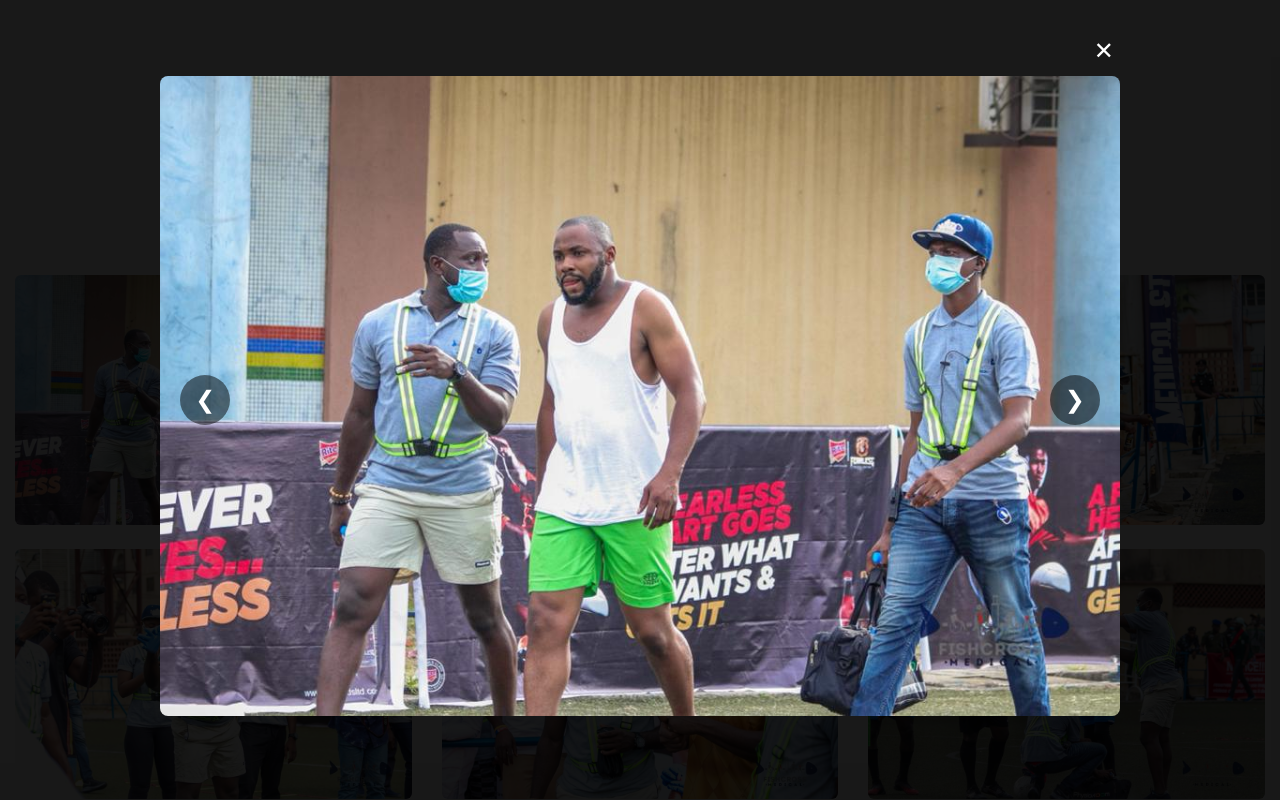
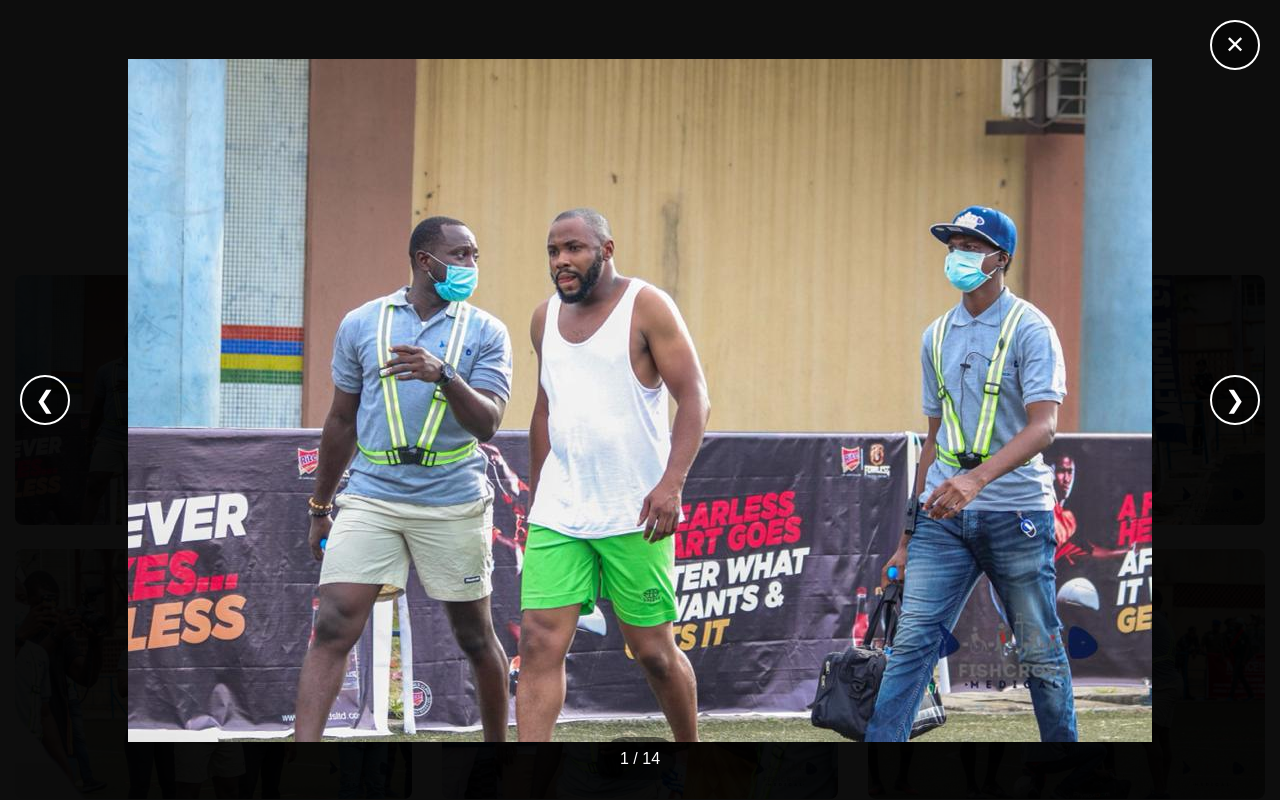
Before and after one commit to Ayomide2604/therapia-physio, a React (Vite) app: page /about in a window 1280 px wide. Both pictures are taken after a click on the element 213 px from the left and 2649 px from the top of the page. Shown: the part 2249-3049 px from the top of the page. Built offline with nearby package versions, Linux system fonts and the light colour scheme.

Commit message:
fixed gallery

```diff
--- a/src/sections/Gallery.jsx
+++ b/src/sections/Gallery.jsx
@@ -1,4 +1,4 @@
-import React, { useState } from "react";
+import React, { useState, useEffect } from "react";
 
 // Sample images - replace these with your actual therapy/rehab images
 const galleryImages = [
@@ -35,7 +35,6 @@ const galleryImages = [
 	{
 		src: "/gallery/11.jpg",
 	},
-
 	{
 		src: "/gallery/13.jpg",
 	},
@@ -47,48 +46,228 @@ const galleryImages = [
 	},
 ];
 
+const ITEMS_PER_PAGE = 6;
+
+const FullscreenViewer = ({
+	images,
+	currentIndex,
+	onClose,
+	onNext,
+	onPrev,
+}) => {
+	useEffect(() => {
+		// Prevent scrolling when viewer is open
+		document.body.style.overflow = "hidden";
+		return () => {
+			document.body.style.overflow = "unset";
+		};
+	}, []);
+
+	return (
+		<div
+			style={{
+				position: "fixed",
+				top: 0,
+				left: 0,
+				right: 0,
+				bottom: 0,
+				backgroundColor: "rgba(0, 0, 0, 0.95)",
+				display: "flex",
+				flexDirection: "column",
+				alignItems: "center",
+				justifyContent: "center",
+				zIndex: 1000,
+			}}
+			onClick={onClose}
+		>
+			<div
+				style={{
+					position: "relative",
+					width: "100%",
+					height: "100%",
+					display: "flex",
+					alignItems: "center",
+					justifyContent: "center",
+				}}
+				onClick={(e) => e.stopPropagation()}
+			>
+				{/* Navigation Buttons */}
+				<button
+					onClick={(e) => {
+						e.stopPropagation();
+						onPrev();
+					}}
+					style={{
+						position: "absolute",
+						left: "20px",
+						top: "50%",
+						transform: "translateY(-50%)",
+						background: "rgba(0,0,0,0.5)",
+						color: "white",
+						border: "2px solid white",
+						borderRadius: "50%",
+						width: "50px",
+						height: "50px",
+						fontSize: "24px",
+						cursor: "pointer",
+						zIndex: 1002,
+						display: "flex",
+						alignItems: "center",
+						justifyContent: "center",
+					}}
+				>
+					❮
+				</button>
+
+				{/* Main Image */}
+				<div
+					style={{
+						maxWidth: "90%",
+						maxHeight: "90%",
+						display: "flex",
+						alignItems: "center",
+						justifyContent: "center",
+					}}
+				>
+					<img
+						src={images[currentIndex].src}
+						alt={`Gallery ${currentIndex + 1}`}
+						style={{
+							maxHeight: "90vh",
+							maxWidth: "90vw",
+							objectFit: "contain",
+						}}
+					/>
+				</div>
+
+				<button
+					onClick={(e) => {
+						e.stopPropagation();
+						onNext();
+					}}
+					style={{
+						position: "absolute",
+						right: "20px",
+						top: "50%",
+						transform: "translateY(-50%)",
+						background: "rgba(0,0,0,0.5)",
+						color: "white",
+						border: "2px solid white",
+						borderRadius: "50%",
+						width: "50px",
+						height: "50px",
+						fontSize: "24px",
+						cursor: "pointer",
+						zIndex: 1002,
+						display: "flex",
+						alignItems: "center",
+						justifyContent: "center",
+					}}
+				>
+					❯
+				</button>
+
+				{/* Close Button */}
+				<button
+					onClick={onClose}
+					style={{
+						position: "absolute",
+						top: "20px",
+						right: "20px",
+						background: "rgba(0,0,0,0.5)",
+						color: "white",
+						border: "2px solid white",
+						borderRadius: "50%",
+						width: "50px",
+						height: "50px",
+						fontSize: "24px",
+						cursor: "pointer",
+						zIndex: 1002,
+						display: "flex",
+						alignItems: "center",
+						justifyContent: "center",
+					}}
+				>
+					✕
+				</button>
+
+				{/* Image Counter */}
+				<div
+					style={{
+						position: "absolute",
+						bottom: "20px",
+						left: "50%",
+						transform: "translateX(-50%)",
+						color: "white",
+						background: "rgba(0,0,0,0.5)",
+						padding: "8px 16px",
+						borderRadius: "20px",
+						fontSize: "16px",
+					}}
+				>
+					{currentIndex + 1} / {images.length}
+				</div>
+			</div>
+		</div>
+	);
+};
+
 const Gallery = () => {
-	const [currentImageIndex, setCurrentImageIndex] = useState(null);
+	const [currentPage, setCurrentPage] = useState(1);
+	const [viewerOpen, setViewerOpen] = useState(false);
+	const [currentImageIndex, setCurrentImageIndex] = useState(0);
 
-	const openLightbox = (index) => {
-		setCurrentImageIndex(index);
-		document.body.style.overflow = "hidden"; // Prevent scrolling when lightbox is open
+	const totalPages = Math.ceil(galleryImages.length / ITEMS_PER_PAGE);
+	const startIndex = (currentPage - 1) * ITEMS_PER_PAGE;
+	const currentImages = galleryImages.slice(
+		startIndex,
+		startIndex + ITEMS_PER_PAGE
+	);
+
+	const openViewer = (index) => {
+		setCurrentImageIndex(startIndex + index);
+		setViewerOpen(true);
 	};
 
-	const closeLightbox = () => {
-		setCurrentImageIndex(null);
-		document.body.style.overflow = "unset"; // Re-enable scrolling
+	const closeViewer = () => {
+		setViewerOpen(false);
 	};
 
-	const goToPrevious = () => {
-		setCurrentImageIndex((prevIndex) =>
-			prevIndex === 0 ? galleryImages.length - 1 : prevIndex - 1
+	const goToPrevImage = () => {
+		setCurrentImageIndex((prev) =>
+			prev === 0 ? galleryImages.length - 1 : prev - 1
 		);
 	};
 
-	const goToNext = () => {
-		setCurrentImageIndex((prevIndex) =>
-			prevIndex === galleryImages.length - 1 ? 0 : prevIndex + 1
+	const goToNextImage = () => {
+		setCurrentImageIndex((prev) =>
+			prev === galleryImages.length - 1 ? 0 : prev + 1
 		);
 	};
 
 	// Handle keyboard navigation
-	React.useEffect(() => {
+	useEffect(() => {
+		if (!viewerOpen) return;
+
 		const handleKeyDown = (e) => {
-			if (currentImageIndex === null) return;
-
-			if (e.key === "Escape") {
-				closeLightbox();
-			} else if (e.key === "ArrowLeft") {
-				goToPrevious();
-			} else if (e.key === "ArrowRight") {
-				goToNext();
+			switch (e.key) {
+				case "Escape":
+					closeViewer();
+					break;
+				case "ArrowLeft":
+					goToPrevImage();
+					break;
+				case "ArrowRight":
+					goToNextImage();
+					break;
+				default:
+					break;
 			}
 		};
 
 		window.addEventListener("keydown", handleKeyDown);
 		return () => window.removeEventListener("keydown", handleKeyDown);
-	}, [currentImageIndex]);
+	}, [viewerOpen, currentImageIndex]);
 
 	return (
 		<section className="gallery-section py-5 bg-light">
@@ -99,149 +278,101 @@ const Gallery = () => {
 				</div>
 
 				<div className="row g-4">
-					{galleryImages.map((image, index) => (
+					{currentImages.map((image, index) => (
 						<div key={index} className="col-md-4 col-sm-6">
 							<div
 								className="gallery-item position-relative overflow-hidden rounded"
-								onClick={() => openLightbox(index)}
-								style={{ cursor: "pointer" }}
+								onClick={() => openViewer(index)}
+								style={{
+									cursor: "pointer",
+									transition: "transform 0.3s ease",
+								}}
+								onMouseOver={(e) =>
+									(e.currentTarget.style.transform = "scale(1.02)")
+								}
+								onMouseOut={(e) =>
+									(e.currentTarget.style.transform = "scale(1)")
+								}
 							>
 								<img
 									src={image.src}
-									alt={image.alt}
+									alt={`Gallery ${startIndex + index + 1}`}
 									className="img-fluid w-100"
 									style={{
 										height: "250px",
 										objectFit: "cover",
-										transition: "transform 0.3s ease",
+										borderRadius: "8px",
 									}}
-									onMouseOver={(e) =>
-										(e.currentTarget.style.transform = "scale(1.05)")
-									}
-									onMouseOut={(e) =>
-										(e.currentTarget.style.transform = "scale(1)")
-									}
 								/>
 							</div>
 						</div>
 					))}
 				</div>
 
-				{/* Lightbox */}
-				{currentImageIndex !== null && (
-					<div
-						className="lightbox-overlay"
-						onClick={closeLightbox}
-						style={{
-							position: "fixed",
-							top: 0,
-							left: 0,
-							right: 0,
-							bottom: 0,
-							backgroundColor: "rgba(0,0,0,0.9)",
-							zIndex: 1000,
-							display: "flex",
-							alignItems: "center",
-							justifyContent: "center",
-							padding: "20px",
-						}}
-					>
-						<div
-							className="lightbox-content"
-							onClick={(e) => e.stopPropagation()}
-							style={{
-								position: "relative",
-								maxWidth: "90%",
-								maxHeight: "90%",
-							}}
-						>
-							<button
-								onClick={closeLightbox}
-								style={{
-									position: "absolute",
-									top: "-40px",
-									right: "0",
-									background: "none",
-									border: "none",
-									color: "white",
-									fontSize: "24px",
-									cursor: "pointer",
-								}}
-							>
-								✕
-							</button>
+				{/* Pagination */}
+				{totalPages > 1 && (
+					<div className="pagination-container d-flex justify-content-center mt-5">
+						<nav aria-label="Gallery pagination">
+							<ul className="pagination">
+								<li
+									className={`page-item ${currentPage === 1 ? "disabled" : ""}`}
+								>
+									<button
+										className="page-link"
+										onClick={() => setCurrentPage((p) => Math.max(1, p - 1))}
+										disabled={currentPage === 1}
+									>
+										Previous
+									</button>
+								</li>
 
-							<img
-								src={galleryImages[currentImageIndex].src}
-								alt={galleryImages[currentImageIndex].alt}
-								style={{
-									maxHeight: "80vh",
-									maxWidth: "100%",
-									borderRadius: "8px",
-								}}
-							/>
+								{Array.from({ length: totalPages }, (_, i) => i + 1).map(
+									(page) => (
+										<li
+											key={page}
+											className={`page-item ${
+												page === currentPage ? "active" : ""
+											}`}
+										>
+											<button
+												className="page-link"
+												onClick={() => setCurrentPage(page)}
+											>
+												{page}
+											</button>
+										</li>
+									)
+								)}
 
-							<div className="lightbox-navigation">
-								<button
-									onClick={(e) => {
-										e.stopPropagation();
-										goToPrevious();
-									}}
-									style={{
-										position: "absolute",
-										left: "20px",
-										top: "50%",
-										transform: "translateY(-50%)",
-										background: "rgba(0,0,0,0.5)",
-										color: "white",
-										border: "none",
-										borderRadius: "50%",
-										width: "50px",
-										height: "50px",
-										fontSize: "24px",
-										cursor: "pointer",
-										display: "flex",
-										alignItems: "center",
-										justifyContent: "center",
-									}}
+								<li
+									className={`page-item ${
+										currentPage === totalPages ? "disabled" : ""
+									}`}
 								>
-									❮
-								</button>
-								<button
-									onClick={(e) => {
-										e.stopPropagation();
-										goToNext();
-									}}
-									style={{
-										position: "absolute",
-										right: "20px",
-										top: "50%",
-										transform: "translateY(-50%)",
-										background: "rgba(0,0,0,0.5)",
-										color: "white",
-										border: "none",
-										borderRadius: "50%",
-										width: "50px",
-										height: "50px",
-										fontSize: "24px",
-										cursor: "pointer",
-										display: "flex",
-										alignItems: "center",
-										justifyContent: "center",
-									}}
-								>
-									❯
-								</button>
-							</div>
+									<button
+										className="page-link"
+										onClick={() =>
+											setCurrentPage((p) => Math.min(totalPages, p + 1))
+										}
+										disabled={currentPage === totalPages}
+									>
+										Next
+									</button>
+								</li>
+							</ul>
+						</nav>
+					</div>
+				)}
 
-							<div className="lightbox-caption text-white text-center mt-2">
-								<h5>{galleryImages[currentImageIndex].alt}</h5>
-								<p className="mb-0">
-									{galleryImages[currentImageIndex].caption}
-								</p>
-							</div>
-						</div>
-					</div>
+				{/* Fullscreen Viewer */}
+				{viewerOpen && (
+					<FullscreenViewer
+						images={galleryImages}
+						currentIndex={currentImageIndex}
+						onClose={closeViewer}
+						onNext={goToNextImage}
+						onPrev={goToPrevImage}
+					/>
 				)}
 			</div>
 		</section>
```
